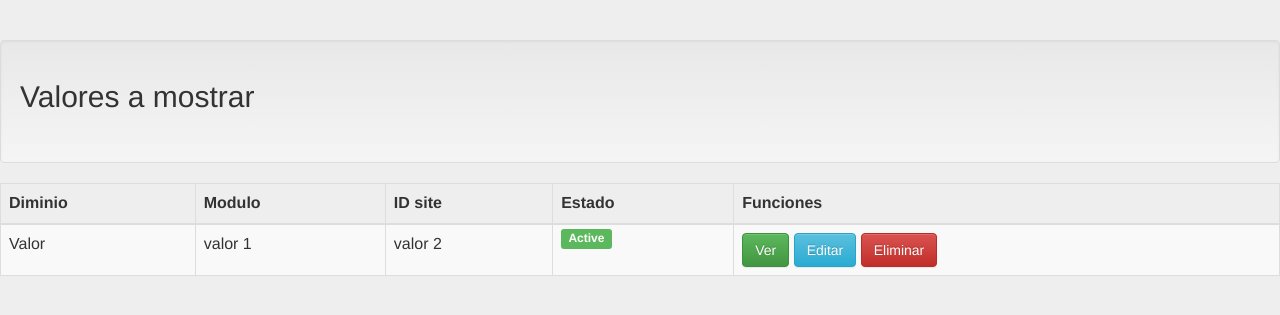
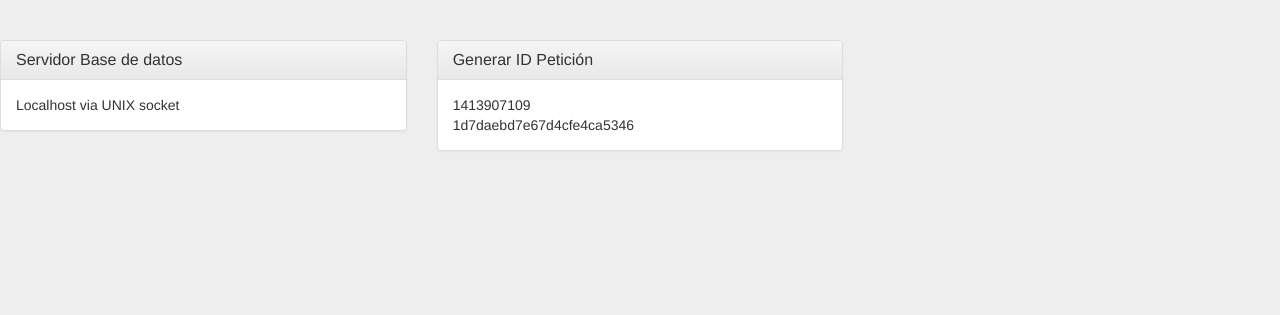
Before and after one commit to wnuken/backqbc, a PHP site: template views/home.php in a window 1280 px wide. Shown: the top 315 px of the page. Run offline with PHP 8.4, Linux system fonts and the light colour scheme; the template is opened without the code that fills it, so the values that code supplies are empty.

Commit message:
mejoras funcionales

```diff
--- a/classes.php
+++ b/classes.php
@@ -24,6 +24,8 @@ include_once dirname(__FILE__) . '/controller/GeneralController.php';
 
 include_once dirname(__FILE__) . '/controller/statics.php';
 
+include_once dirname(__FILE__) . '/predis/autoload.php';
+
 // Initialize Propel with the runtime configuration
 Propel::init(dirname(__FILE__) . "/build/conf/atmadmin-conf.php");
 
--- a/controller/ViewsController.php
+++ b/controller/ViewsController.php
@@ -45,10 +45,10 @@ class Views {
 		$General = new General();
 		$result = $General->PagoAliado($_REQUEST);
 
+        include './views/resultpay.php';
+
 	   //print '<textarea style="width:100%;height:300px;">' . (htmlentities($result['XML'])) . '</textarea>';
-        printf ("<pre>%s</pre>", htmlentities($result['XML']));
-        $result['XML'] = '';
-        print '<pre>'; print_r($result); print '</pre>';
+
 
 	}
 
--- a/css/back-qbc.css
+++ b/css/back-qbc.css
@@ -1,4 +1,4 @@
-div.theme-showcase{
+div#content{
     margin-top: 50px;
 }
 
--- a/js/back-qbc-menu.js
+++ b/js/back-qbc-menu.js
@@ -42,7 +42,8 @@ $.fn.getProcess = function(params){
 		async: true,
 		success: function(response) {
 			$('div#response').html(response);
-			$('div#loader').css({'display':'none'});
+			$('div#progress').css({'display':'none'});
+            $('button#summit').button('reset');
 		},
 		error: function() {
 			//console.log('da error');
@@ -66,7 +67,8 @@ $.fn.getFuntions = function(params){
 		async: true,
 		success: function(response) {
 			$('div#response').html(response);
-			$('div#loader').css({'display':'none'});
+			$('div#progress').css({'display':'none'});
+            $('button#summit').button('reset');
 		},
 		error: function() {
 			//console.log('da error');
--- a/views/general.php
+++ b/views/general.php
@@ -4,10 +4,8 @@
     <body role="document">
         <div class="site-wrapper">
             <div class="site-wrapper-inner">
-
                 <?php require_once('./views/menu.php'); ?>
-
-                <div class="container theme-showcase" id="content" role="main">
+                <div class="container-fluid" id="content" role="main">
                     <?php getRoute()->run(); ?>
                 </div>
             </div>
--- a/views/home.php
+++ b/views/home.php
@@ -1,67 +1,60 @@
-<div class="row-fluid sortable">
-	<div class="box span12">
-		<div class="box-header well" data-original-title>
-			<h2><i class="icon-user"></i> Valores a mostrar</h2>
-			<div class="box-icon">
-				<a href="#" class="btn btn-setting btn-round"><i class="icon-cog"></i></a>
-				<a href="#" class="btn btn-minimize btn-round"><i class="icon-chevron-up"></i></a>
-				<a href="#" class="btn btn-close btn-round"><i class="icon-remove"></i></a>
-			</div>
-		</div>
-		<div class="box-content">
-			<table class="table table-striped table-bordered bootstrap-datatable datatable">
-				<thead>
-					<tr>
-						<th>Diminio</th>
-						<th>Modulo</th>
-						<th>ID site</th>
-						<th>Estado</th>
-						<th>Funciones</th>
-					</tr>
-				</thead>
-				<tbody>
 
-					<tr>
-						<td>Valor</td>
-						<td class="center">valor 1</td>
-						<td class="center">valor 2</td>
-						<td class="center">
-							<span class="label label-success">Active</span>
-						</td>
-						<td class="center">
-							<a class="btn btn-success" href="#">
-								<i class="icon-zoom-in icon-white"></i>
-								Ver
-							</a>
-							<a class="btn btn-info" href="#">
-								<i class="icon-edit icon-white"></i>
-								Editar
-							</a>
-							<a class="btn btn-danger" href="#">
-								<i class="icon-trash icon-white"></i>
-								Eliminar
-							</a>
-						</td>
-					</tr>
+<?php
 
-				</tbody>
+$mysqli = new mysqli("localhost", "magento", "m4g3nt0CEET", "qa.qbc.com");
+if ($mysqli->connect_errno) {
+    echo "Fallo al contenctar a MySQL: (" . $mysqli->connect_errno . ") " . $mysqli->connect_error;
+}
 
-			</table>
-		</div>
-	</div><!--/span-->
 
-</div><!--/row-->
+/*$client = new Predis\Client([
+    'scheme' => 'tcp',
+    'host'   => '127.0.0.1',
+    'port'   => 6379,
+]);
+$client->set('foo', 'bar');
+$value = $client->get('foo');
 
-<div class="modal hide fade" id="myModal">
-	<div class="modal-header">
-		<button type="button" class="close" data-dismiss="modal">×</button>
-		<h3>Settings</h3>
-	</div>
-	<div class="modal-body">
-		<p>Here settings can be configured...</p>
-	</div>
-	<div class="modal-footer">
-		<a href="#" class="btn" data-dismiss="modal">Close</a>
-		<a href="#" class="btn btn-primary">Save changes</a>
-	</div>
+/*
+$pipeline = $client->pipeline();
+  $pipeline->flushall();
+$responses = $pipeline->execute();
+*/
+/*$responses = $client->flushall();
+print '<pre>';
+print_r($responses);
+print '</pre>';*/
+
+?>
+<div class="row">
+    <div class="col-md-4">
+
+        <div class="panel panel-default">
+            <div class="panel-heading">
+                <h3 class="panel-title">Servidor Base de datos</h3>
+            </div>
+            <div class="panel-body">
+<?php
+print $mysqli->host_info . '<br />';
+?>
+            </div>
+        </div>
+    </div>
+
+    <div class="col-md-4">
+
+        <div class="panel panel-default">
+            <div class="panel-heading">
+                <h3 class="panel-title">Generar ID Petición</h3>
+            </div>
+            <div class="panel-body">
+<?php
+$actualTime = strtotime('now');
+$md5 = md5($actualTime);
+print $actualTime . '<br />';
+print substr($md5, 0 ,24);
+?>
+            </div>
+        </div>
+    </div>
 </div>
--- a/views/menu.php
+++ b/views/menu.php
@@ -17,7 +17,7 @@ if(isset($_SESSION["k_username"]) && !empty($_SESSION["k_username"]))
         </div>
         <div class="navbar-collapse collapse">
             <ul class="nav navbar-nav">
-                <li class="active"><a href="./">Dashboard</a></li>
+                <li class="active"><a href="./"><i class="glyphicon glyphicon-th"></i> Dashboard</a></li>
                 <li class="dropdown">
                     <a data-toggle="dropdown" class="dropdown-toggle" href="./aliados">
                         <i class="glyphicon glyphicon-shopping-cart"></i> Ventas <span class="caret"></span>
```
Also changed, not shown: controller/SettingsController.php (+25 -6 lines), views/changeid.php (+27 -1 lines), views/resultpay.php (added, +34 -0 lines), views/sendpay.php (+80 -22 lines).
